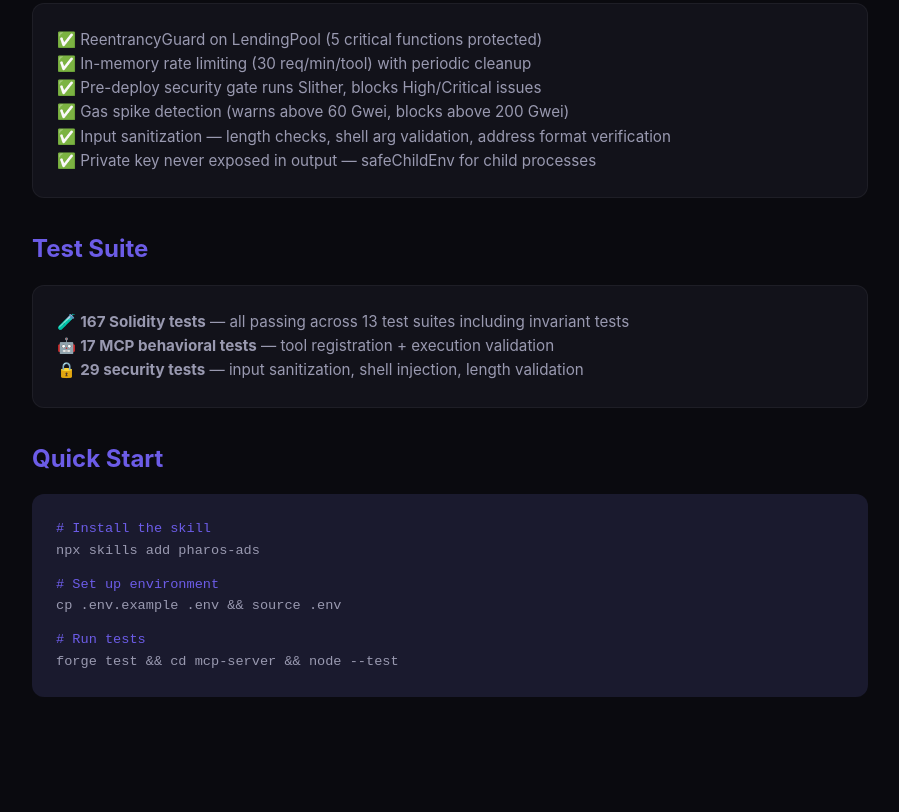
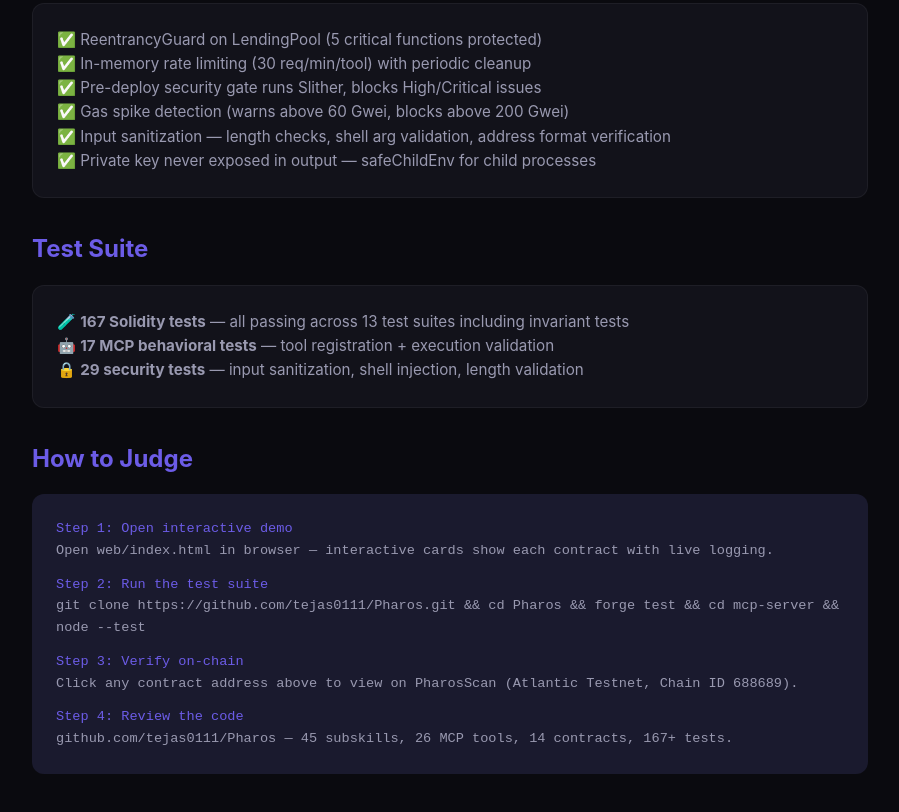
Before and after one commit to tejas0111/Pharos, a website: page web/judge.html in a window 1280 px wide. Shown: the part 1351-2163 px from the top of the page, without its empty margins (190-1089 px from the left). Before the commit the page ends 2112 px from the top, so only its background shows below. Drawn offline with Linux system fonts and the light colour scheme.

Commit message:
fix: strengthen test assertions, improve judge page CTA

```diff
--- a/web/judge.html
+++ b/web/judge.html
@@ -145,14 +145,16 @@
     <p>🔒 <strong>29 security tests</strong> — input sanitization, shell injection, length validation</p>
   </div>
 
-  <h2>Quick Start</h2>
+  <h2>How to Judge</h2>
   <div style="background:#1a1a2e;border-radius:12px;padding:1.5rem;font-family:'JetBrains Mono',monospace;font-size:0.85rem;margin-bottom:2rem">
-    <div style="color:#6c5ce7"># Install the skill</div>
-    <div style="color:#9999b0">npx skills add pharos-ads</div>
-    <div style="color:#6c5ce7;margin-top:0.75rem"># Set up environment</div>
-    <div style="color:#9999b0">cp .env.example .env && source .env</div>
-    <div style="color:#6c5ce7;margin-top:0.75rem"># Run tests</div>
-    <div style="color:#9999b0">forge test && cd mcp-server && node --test</div>
+    <div style="color:#6c5ce7">Step 1: Open interactive demo</div>
+    <div style="color:#9999b0">Open web/index.html in browser — interactive cards show each contract with live logging.</div>
+    <div style="color:#6c5ce7;margin-top:0.75rem">Step 2: Run the test suite</div>
+    <div style="color:#9999b0">git clone https://github.com/tejas0111/Pharos.git && cd Pharos && forge test && cd mcp-server && node --test</div>
+    <div style="color:#6c5ce7;margin-top:0.75rem">Step 3: Verify on-chain</div>
+    <div style="color:#9999b0">Click any contract address above to view on PharosScan (Atlantic Testnet, Chain ID 688689).</div>
+    <div style="color:#6c5ce7;margin-top:0.75rem">Step 4: Review the code</div>
+    <div style="color:#9999b0">github.com/tejas0111/Pharos — 45 subskills, 26 MCP tools, 14 contracts, 167+ tests.</div>
   </div>
 </div>
 </body>
```
Also changed, not shown: mcp-server/test-wow.mjs (+5 -3 lines).
